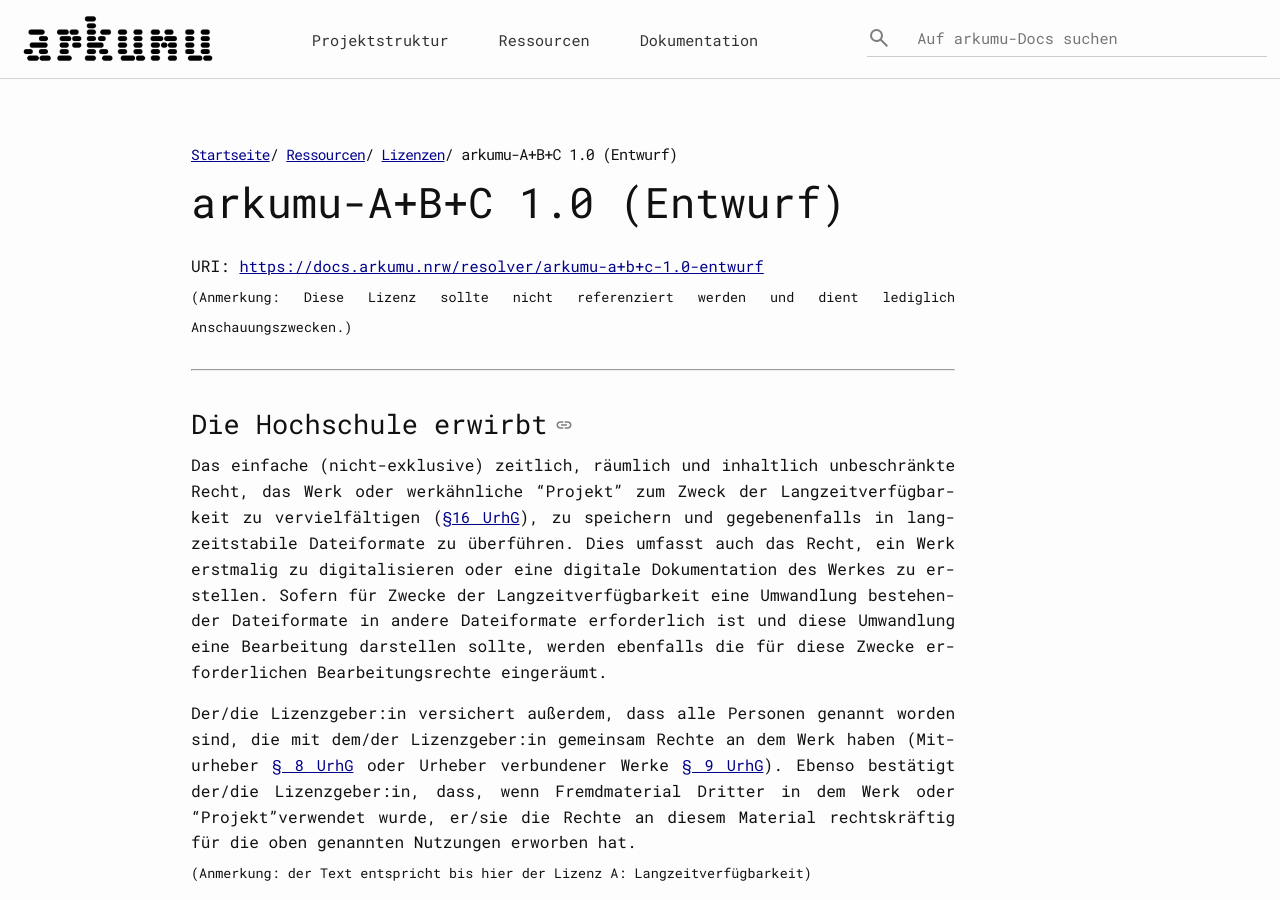
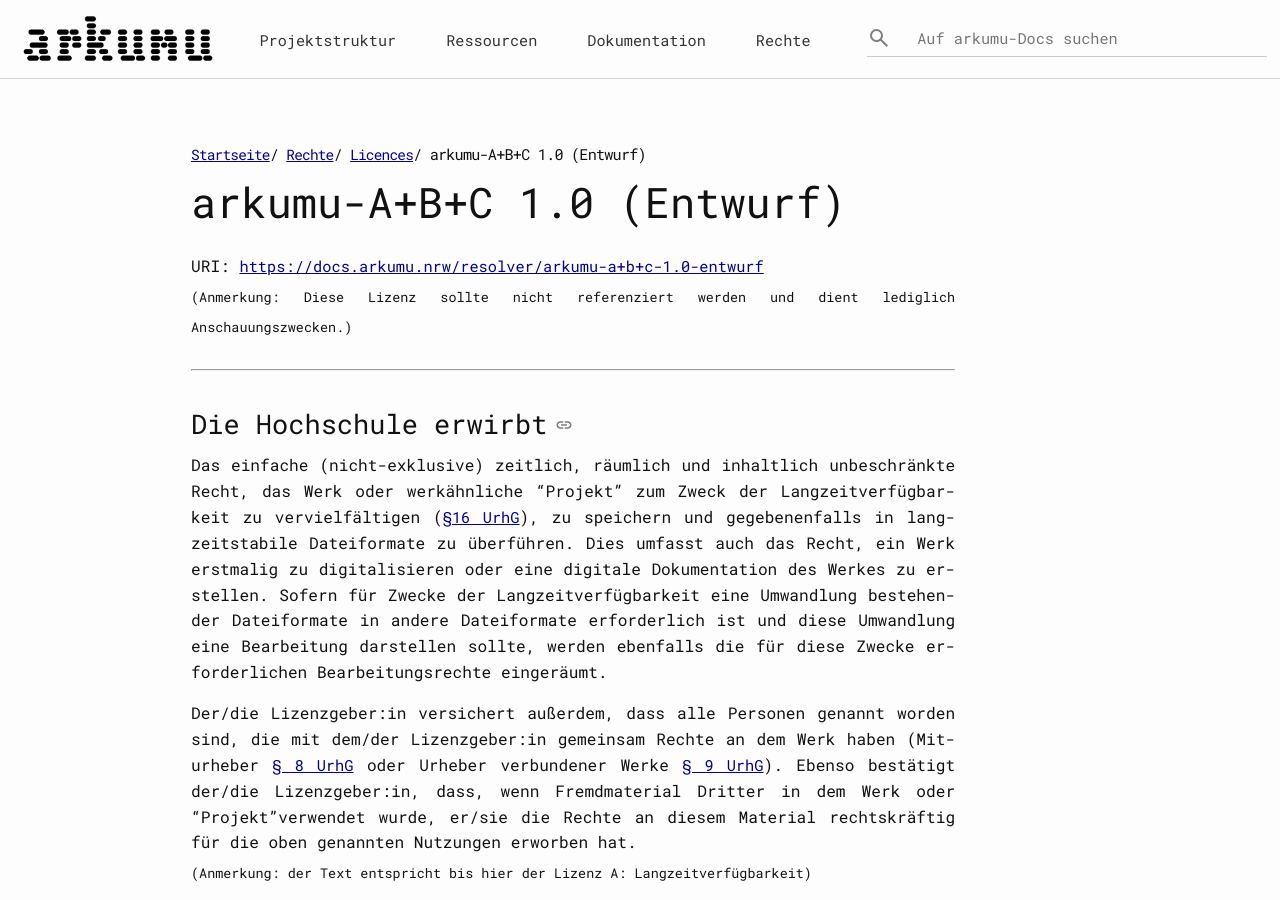
Before and after one commit to arkumu/arkumu.github.io, a Jekyll site: the page built from rechte/lizenzen/arkumu-a+b+c-1.0-entwurf.markdown, in a window 1280 px wide and 900 px high. Built offline with Jekyll 4.4.1, drawn with Linux system fonts in a browser that asks for light colours; a script that is not in the unit is left out.

Commit message:
create rechte subpage, move licence to rechte

```diff
--- a/rechte/index.markdown
+++ b/rechte/index.markdown
@@ -2,5 +2,5 @@
 layout: arkumu-docs
 title: Rechte
 order: 4
-permalink: /rights
+permalink: /rights/
 ---
--- a/ressourcen/lizenzen/arkumu-a+b+c-1.0-entwurf.markdown
+++ b/rechte/lizenzen/arkumu-a+b+c-1.0-entwurf.markdown
@@ -1,7 +1,8 @@
 ---
 layout: arkumu-docs
 title: arkumu-A+B+C 1.0 (Entwurf)
-order: 2.9.3
+order: 4.1.1
+permalink: /rights/licences/arkumu-a+b+c-1-0-entwurf
 ---
 
 URI: [https://docs.arkumu.nrw/resolver/arkumu-a+b+c-1.0-entwurf](https://docs.arkumu.nrw/resolver/arkumu-a+b+c-1.0-entwurf)
--- a/ressourcen/lizenzen/index.markdown
+++ b/rechte/lizenzen/index.markdown
@@ -1,7 +1,8 @@
 ---
 layout: arkumu-docs
 title: Lizenzen
-order: 2.9
+order: 4.1
+permalink: /rights/licences
 ---
 
 arkumu.nrw hat für den Umgang mit urheberrechtlich und leistungsschutzrechtlich geschütztem Material eine Modularlizenz entwickelt, mit der sich die einliefernde Hochschule bestimmte Rechte von den Rechteinhaber:innen einräumen lassen kann. Es gibt drei Stufen, die aufeinander aufbauen:
```
